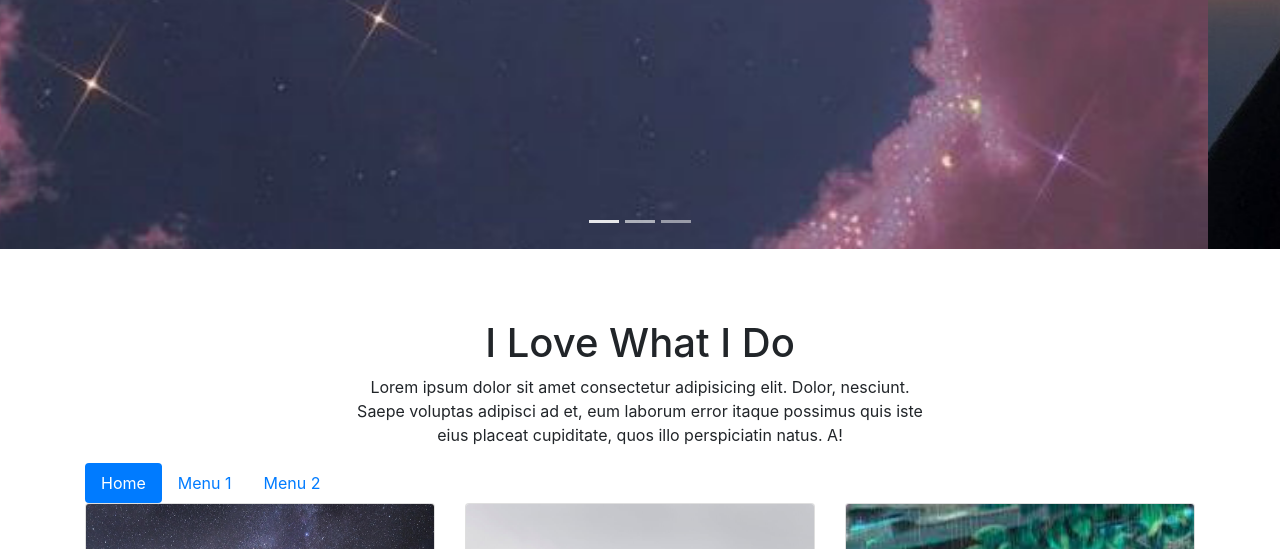
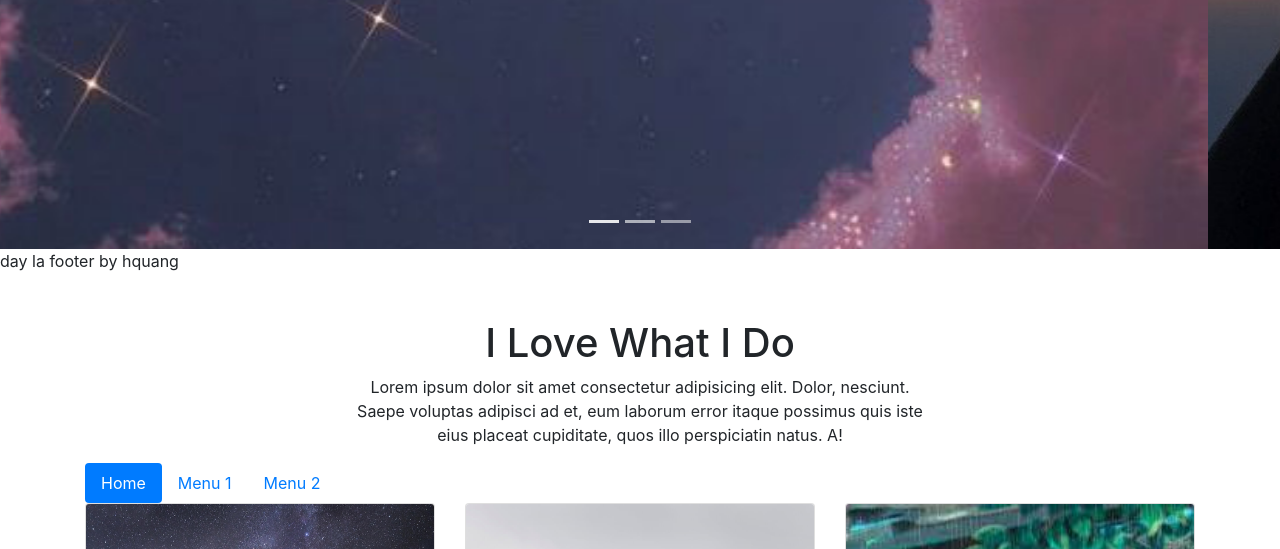
Before and after one commit to HoangQuan1712/cyber-portfolio, a plain HTML site: page index.html in a window 1280 px wide. Shown: the part 551-1100 px from the top of the page. Drawn offline with nearby package versions, Linux system fonts and the light colour scheme.

Commit message:
footer by hquang

```diff
--- a/index.html
+++ b/index.html
@@ -252,6 +252,7 @@
         </div>
       </div>
     </section>
+    <footer>day la footer by hquang</footer>
     <!-- Optional JavaScript -->
     <!-- jQuery first, then Popper.js, then Bootstrap JS -->
     <script
```
